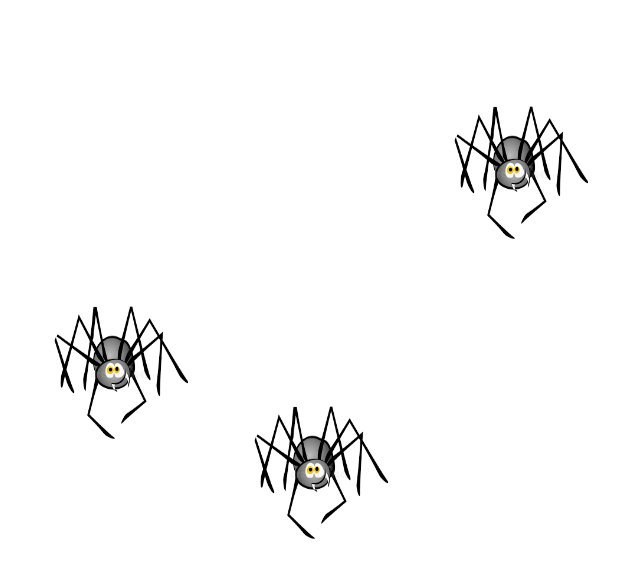
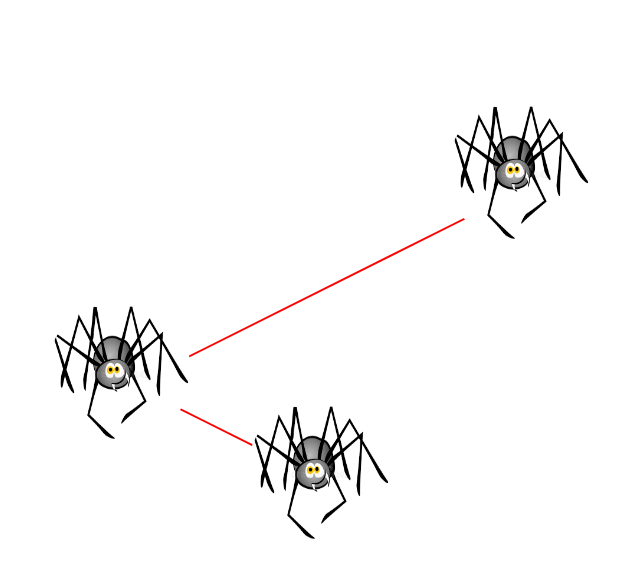
Before and after one commit to lukaszk76/spiders, a Next.js app: page / in a window 1280 px wide. Shown: the top 578 px of the page, without its empty margins (53-693 px from the left). Built offline with nearby package versions, Linux system fonts and the light colour scheme.

Commit message:
lines are rendered

```diff
--- a/components/Spider.js
+++ b/components/Spider.js
@@ -7,7 +7,13 @@ class Spider extends Component {
     render() {
 
         return (
-           <div style={{position:"fixed", left: this.props.x+"px", top: this.props.y+"px"}}>
+           <div
+                className={styles.spiders}
+                style={{
+                    left: this.props.x+"px",
+                    top: this.props.y+"px"
+                }}>
+
                 <Image
                     onDrag={this.props.onDrag}
                     onMouseDown={this.props.onMouseDown}
--- a/components/Spiders.js
+++ b/components/Spiders.js
@@ -1,5 +1,6 @@
 import React, {Component} from 'react';
 import Spider from "./Spider";
+import styles from "../styles/styles.module.css";
 
 class Spiders extends Component {
   state = {
@@ -16,8 +17,19 @@ class Spiders extends Component {
         x:500,
         y:100
       }
+    },
+    lines:{
+      1:{
+        from:1,
+        to:2
+      },
+      2:{
+        from:1,
+        to:3
+      }
     }
   }
+
 
   deltaX = 0;
   deltaY = 0;
@@ -41,7 +53,7 @@ class Spiders extends Component {
   }
 
   render() {
-    let spiderId = 1;
+
     return (
       <div>
         {Object
@@ -58,10 +70,33 @@ class Spiders extends Component {
             />
 
         )}
+        <svg height="700" width="700" >
+        {Object
+          .keys(this.state.lines)
+          .map( lineId =>
+            {
+              const spider1 = this.state.lines[lineId].from;
+              const spider2 = this.state.lines[lineId].to;
+
+              return (
+
+                  <line
+                    className={styles.redLines}
+                    key={lineId}
+                    x1={this.state.spiders[spider1].x+77}
+                    y1={this.state.spiders[spider1].y+77}
+                    x2={this.state.spiders[spider2].x+77}
+                    y2={this.state.spiders[spider2].y+77}
+                  />
+
+              )
+            }
+        )}
+
+        </svg>
       </div>
     )
   }
 }
 
-
 export default Spiders;
--- a/styles/styles.module.css
+++ b/styles/styles.module.css
@@ -1,3 +1,12 @@
 .borderCircle {
     border-radius: 9999px;
   }
+
+.redLines {
+  stroke:rgb(255,0,0);
+  stroke-width:2
+}
+
+.spiders {
+  position: fixed;
+}
```
